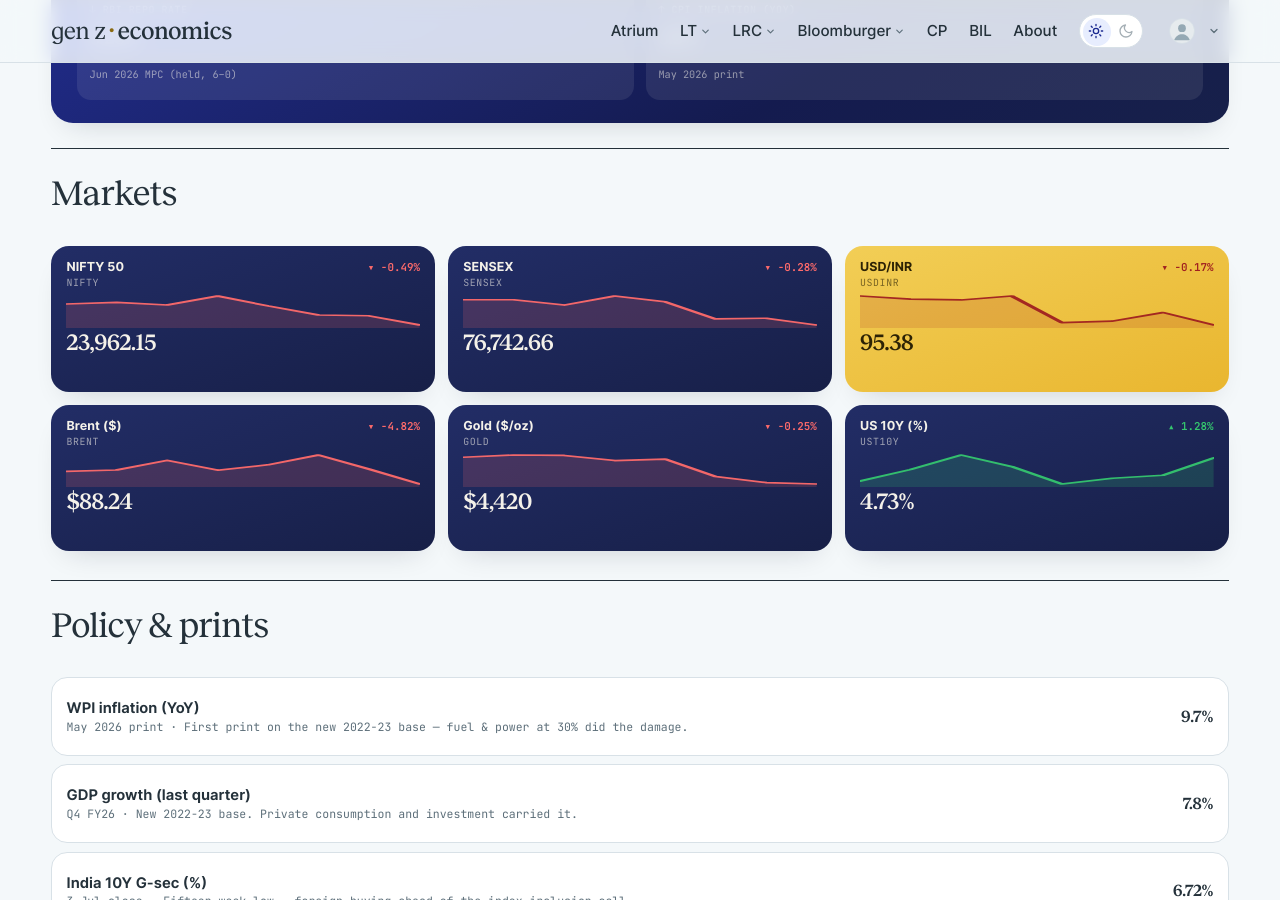
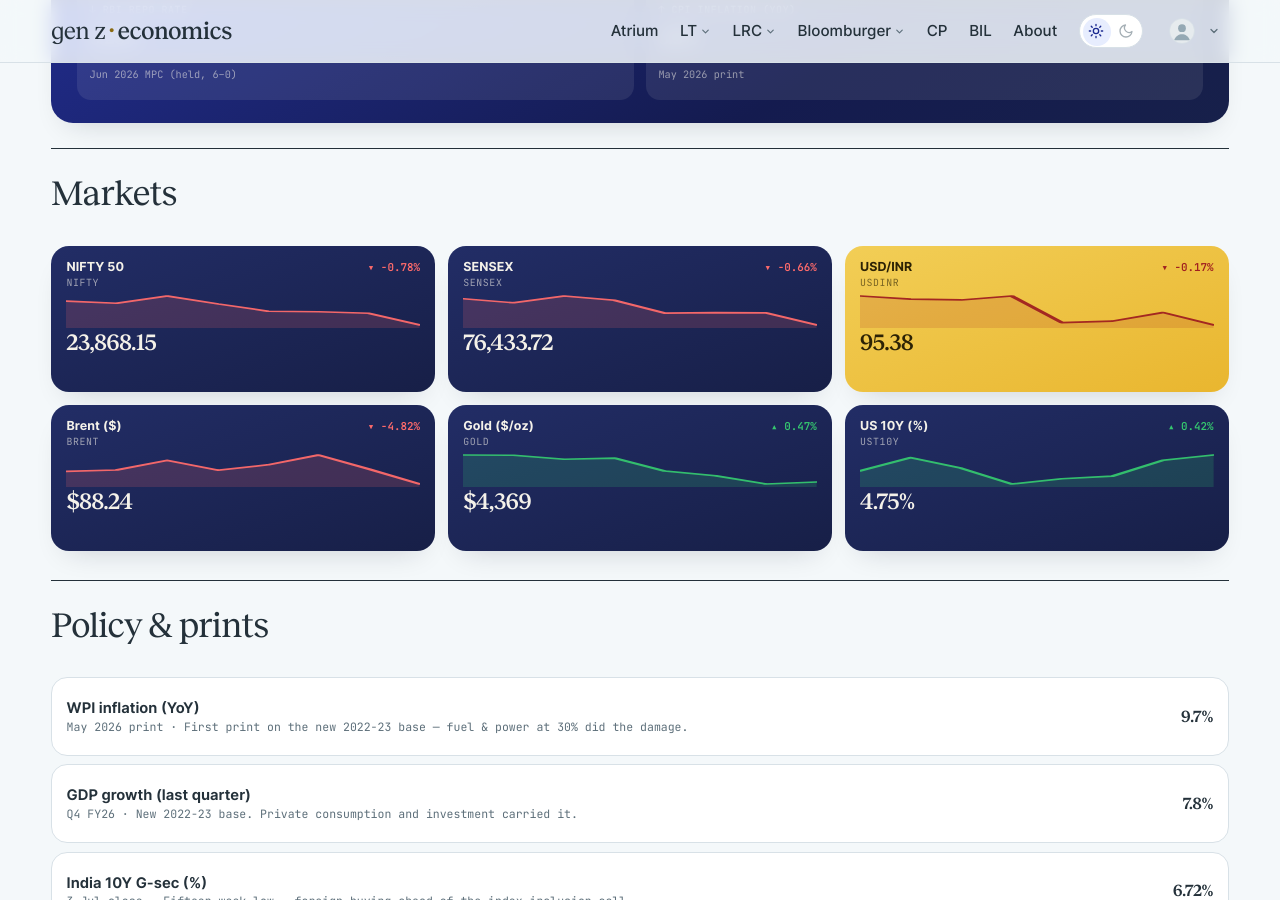
Before and after one commit to harsharya7021/genz-economics.com, a Jekyll site: the page built from macro-watch.html, in a window 1280 px wide and 900 px high, scrolled down 599 px. Built offline with Jekyll 4.4.1, drawn with Linux system fonts in a browser that asks for light colours; comment, search, counter and statistics services are not loaded.

Commit message:
data: morning market refresh

```diff
--- a/_data/macro.json
+++ b/_data/macro.json
@@ -1,34 +1,34 @@
 {
-  "as_of": "1 Sep 2026 close",
+  "as_of": "2 Sep 2026 close",
   "auto": {
     "nifty": {
       "label": "NIFTY 50",
-      "v": "23,962.15",
-      "chg": -0.49,
+      "v": "23,868.15",
+      "chg": -0.78,
       "spark": [
-        24231.85,
         24252.0,
         24219.051,
         24334.551,
         24207.75,
         24090.85,
         24080.4,
-        23962.15
+        24055.801,
+        23868.15
       ]
     },
     "sensex": {
       "label": "SENSEX",
-      "v": "76,742.66",
-      "chg": -0.28,
+      "v": "76,433.72",
+      "chg": -0.66,
       "spark": [
-        77537.719,
         77540.828,
         77369.109,
         77656.094,
         77472.938,
         76933.594,
         76957.273,
-        76742.656
+        76944.281,
+        76433.719
       ]
     },
     "usdinr": {
@@ -63,32 +63,32 @@
     },
     "gold": {
       "label": "Gold ($/oz)",
-      "v": "$4,420",
-      "chg": -0.25,
+      "v": "$4,369",
+      "chg": 0.47,
       "spark": [
-        4624.1,
         4640.8,
         4638.1,
         4598.2,
         4609.7,
         4478.1,
         4431.1,
-        4420.2
+        4348.0,
+        4368.6
       ]
     },
     "ust10y": {
       "label": "US 10Y (%)",
-      "v": "4.73%",
-      "chg": 1.28,
+      "v": "4.75%",
+      "chg": 0.42,
       "spark": [
-        4.65,
         4.69,
         4.74,
         4.7,
         4.64,
         4.66,
         4.67,
-        4.73
+        4.73,
+        4.75
       ]
     }
   },
--- a/_data/markets.yml
+++ b/_data/markets.yml
@@ -2,38 +2,38 @@
 # USD/INR) are refreshed each weekday morning by the market-data workflow;
 # the India 10Y G-Sec line is maintained by hand. Do not hand-edit the
 # live tickers — the job overwrites them.
-as_of: 1 Sep 2026
+as_of: 2 Sep 2026
 tickers:
 - symbol: NIFTY 50
   code: ^NSEI
-  value: 23,962.15
-  change: −118.25
-  pct: −0.49%
+  value: 23,868.15
+  change: −187.65
+  pct: −0.78%
   dir: down
   spark:
-  - 24231.85
   - 24252.0
   - 24219.051
   - 24334.551
   - 24207.75
   - 24090.85
   - 24080.4
-  - 23962.15
+  - 24055.801
+  - 23868.15
 - symbol: SENSEX
   code: BSE
-  value: 76,742.66
-  change: −214.62
-  pct: −0.28%
+  value: 76,433.72
+  change: −510.56
+  pct: −0.66%
   dir: down
   spark:
-  - 77537.719
   - 77540.828
   - 77369.109
   - 77656.094
   - 77472.938
   - 76933.594
   - 76957.273
-  - 76742.656
+  - 76944.281
+  - 76433.719
 - symbol: USD / INR
   code: FX
   value: '95.38'
```
